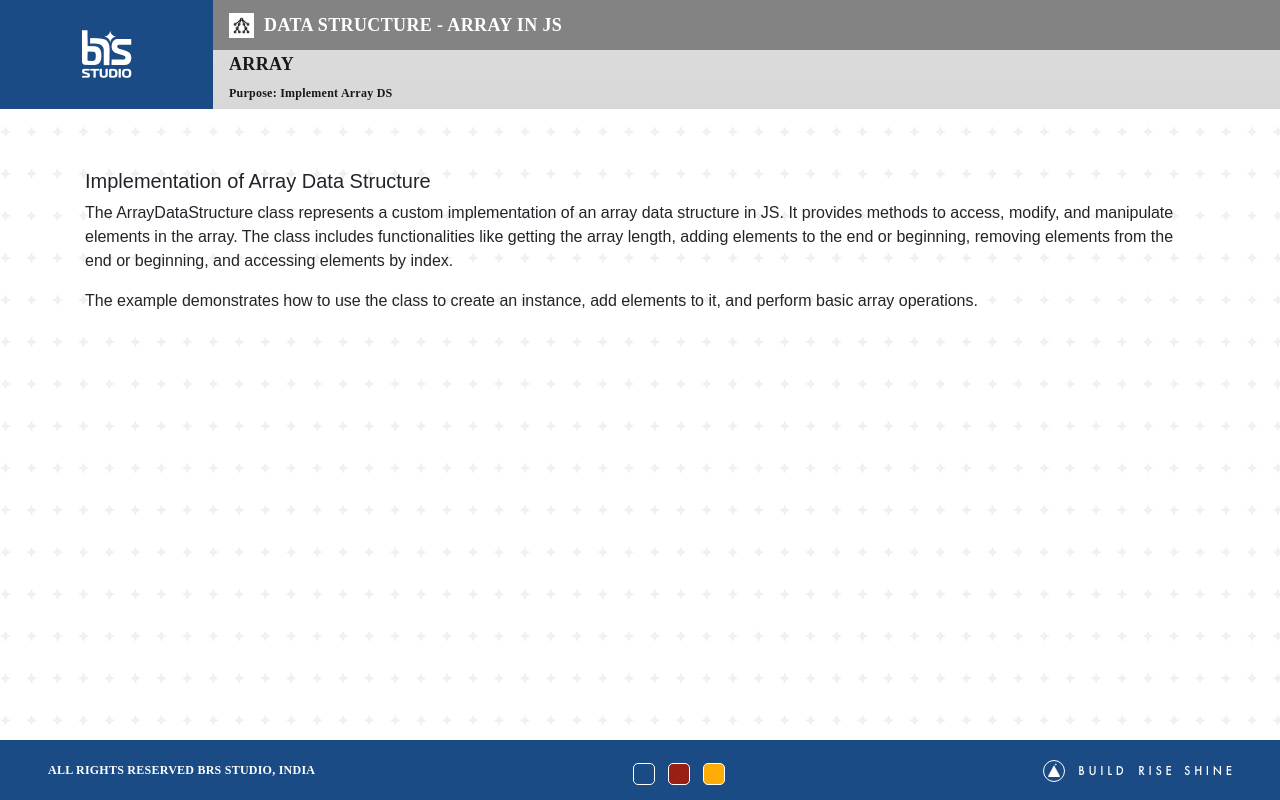
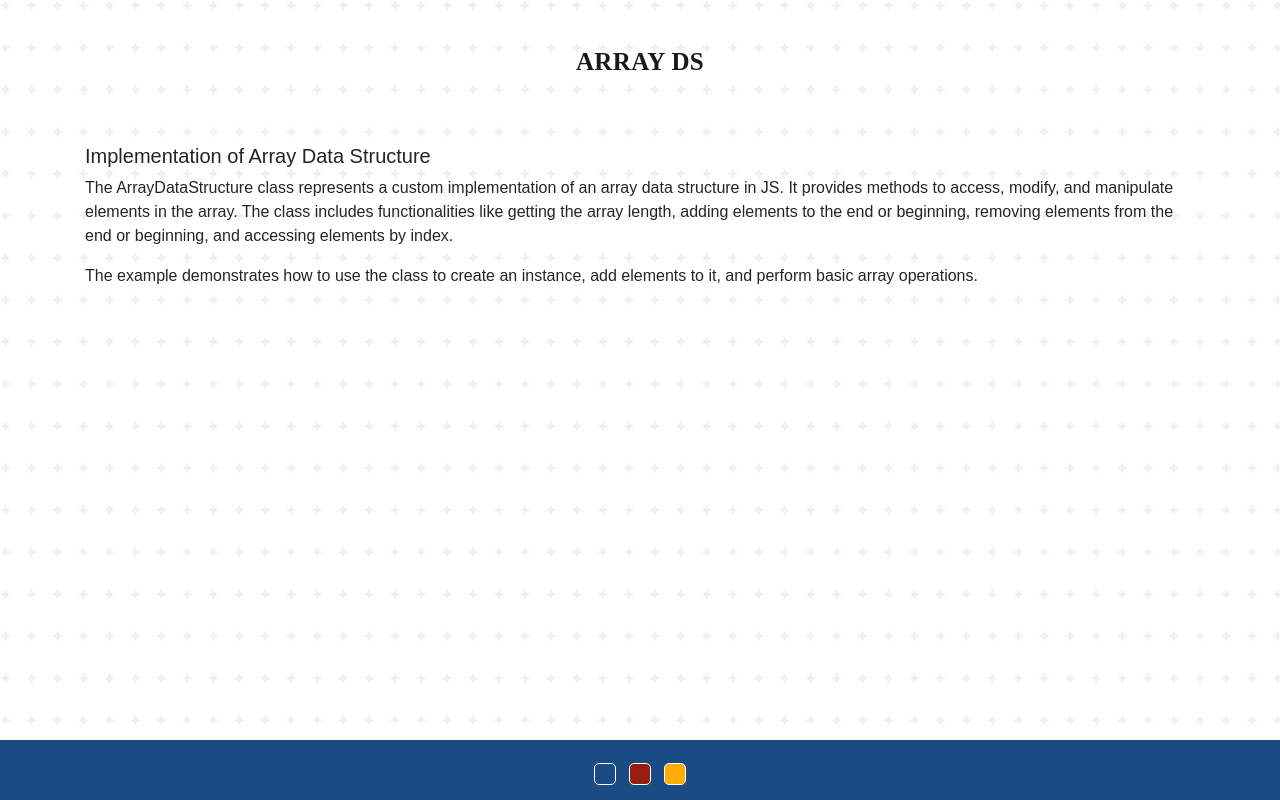
Before and after one commit to ramareddy-brs/array-ds, a plain HTML site: page index.html in a window 1280 px wide. Drawn offline with nearby package versions, Linux system fonts and the light colour scheme.

Commit message:
done changes

```diff
--- a/assets/css/style.css
+++ b/assets/css/style.css
@@ -123,10 +123,11 @@ header h3 {
 }
 
 header h4 {
-    font: normal normal 600 18px/28px Oswald;
+    font: 25px Oswald;
     letter-spacing: 0.36px;
     color: #191919;
     text-transform: uppercase;
+    font-weight: bold;
 }
 
 header p {
--- a/index.html
+++ b/index.html
@@ -16,26 +16,8 @@
   </head>
   <body>
     <header>
-      <div class="d-flex bg-gradient">
-        <div class="d-flex flex-grow-1">
-          <nav class="courseTitle">
-            <button class="navbar-brand border-0">
-              <img src="assets/img/logo.png" alt="logo" />
-            </button>
-          </nav>
-          <div class="flex-grow-1">
-            <div class="ReactTitle ps-3 d-flex align-items-center">
-              <img src="assets/img/datastructure.png" alt="logo" />
-              <h3 class="mb-0">Data Structure - Array in JS</h3>
-            </div>
-            <div class="d-flex ps-3 align-items-center">
-              <div class="flex-grow-1">
-                <h4>Array</h4>
-                <p class="pb-0 mb-0 text-start">Purpose: Implement Array DS</p>
-              </div>
-            </div>
-          </div>
-        </div>
+      <div class="d-flex justify-content-center mt-5">
+        <h4>Array DS</h4>
       </div>
     </header>
 
@@ -56,8 +38,7 @@
     </main>
 
     <footer class="footer footer-dark">
-      <div class="d-flex justify-content-between px-5">
-        <div>ALL RIGHTS RESERVED BRS STUDIO, INDIA</div>
+      <div class="d-flex justify-content-center px-5">
         <div>
           <button
             onclick="setTheme('#1A4B84')"
@@ -72,9 +53,6 @@
             class="theme-switch theme-switch-yellow_sea"
           ></button>
         </div>
-        <div>
-          <img src="assets/img/footer-logo.png" alt="logo" />
-        </div>
       </div>
     </footer>
     <script src="assets/js/array.js" defer></script>
```
